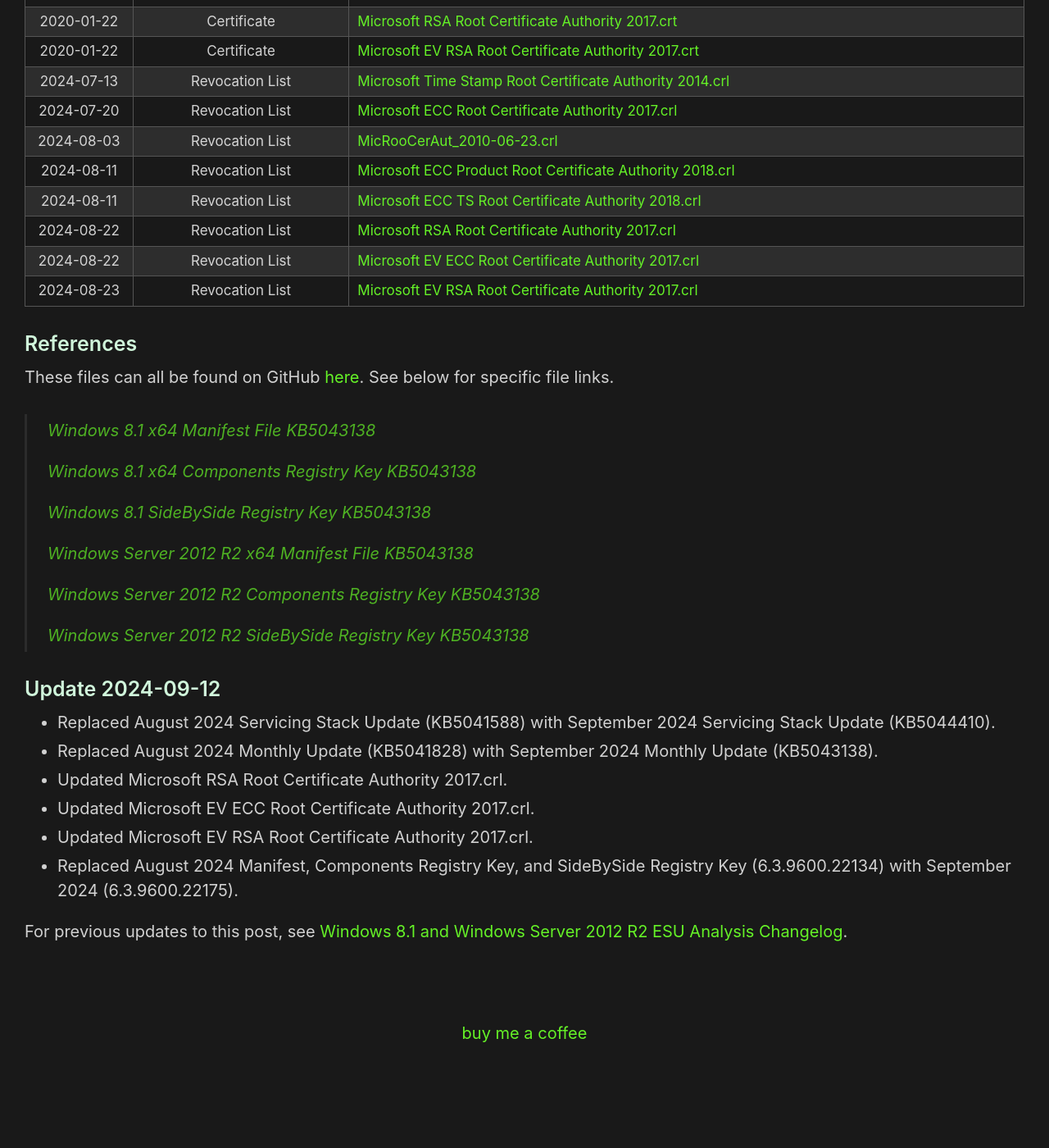
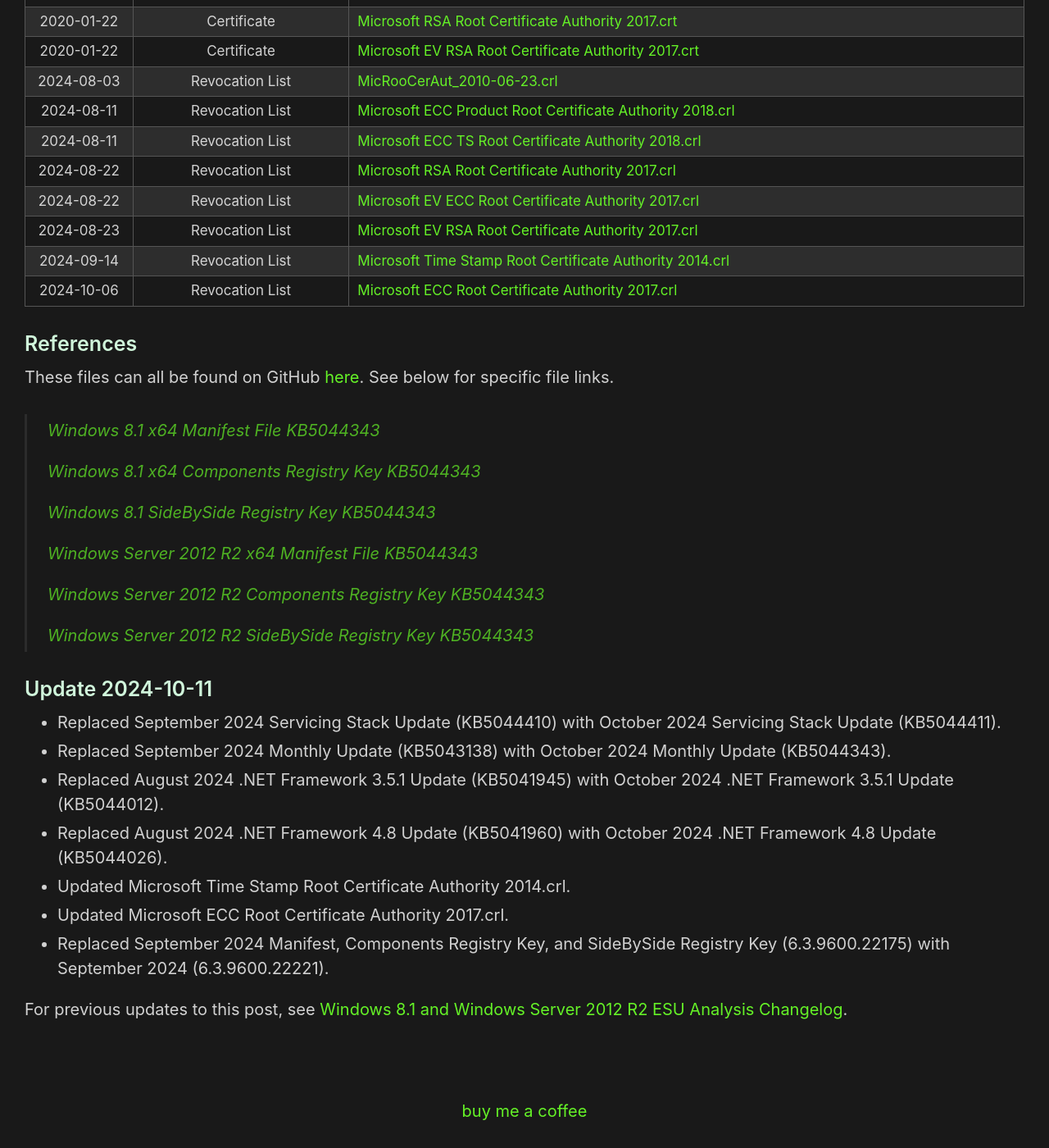
Before and after one commit to HackAndPwn/HackAndPwn.github.io, a Jekyll site: the page built from _posts/2024-01-21-windows-8.1-and-2012-r2-esu-analysis.md, in a window 1280 px wide and 1400 px high, scrolled down 3335 px. Shown: the whole window at 82% size. Built offline with Jekyll 4.4.1, drawn with Linux system fonts in a browser that asks for light colours; before the commit the page ends 4640 px from its top, so only the background shows below that; some of the changed text lies outside the part shown.

Commit message:
oct 2024 server / win8 updates

```diff
--- a/_posts/2024-01-21-windows-8.1-and-2012-r2-esu-analysis.md
+++ b/_posts/2024-01-21-windows-8.1-and-2012-r2-esu-analysis.md
@@ -2,7 +2,7 @@
 layout: post
 title: Windows 8.1 and Windows Server 2012 R2 ESU Analysis
 original_date: 2024-01-21
-date: 2024-09-12
+date: 2024-10-11
 ---
 
 The original Windows 7 ESU Analysis can be found [here](https://hackandpwn.com/windows-7-esu-analysis).  With the ending of support for Windows 8.1 and Server 2012 R2 in 2023, additional research was conducted to see if similar techniques would work for these operating systems as well.  It was determined that both Windows 8.1 and Windows Server 2012 R2 can be fully patched past the supported period.
@@ -17,35 +17,35 @@
 
 > <center><img src="/assets/2024-01-21-windows-8.1-and-2012-r2-esu-analysis/01.png"></center>
 
-### Install The Latest Servicing Stack Update (SSU) - KB5044410 (September 2024)
-Install [Windows8.1-KB5044410-x64.msu](https://github.com/HackAndPwn/Windows-8.1-And-Server-2012-R2-ESU-Analysis/raw/main/Patches/01_Windows8.1-KB5044410-x64.msu) and reboot the computer.
+### Install The Latest Servicing Stack Update (SSU) - KB5044411 (October 2024)
+Install [Windows8.1-KB5044411-x64.msu](https://github.com/HackAndPwn/Windows-8.1-And-Server-2012-R2-ESU-Analysis/raw/main/Patches/01_Windows8.1-KB5044411-x64.msu) and reboot the computer.
 
-### Install The Latest Monthly Cumulative Update Via Failed Reboot Technique - KB5043138 (September 2024)
-1. Install KB5043138 ( [Part 1](https://github.com/HackAndPwn/Windows-8.1-And-Server-2012-R2-ESU-Analysis/raw/main/Patches/02_Windows8.1-KB5043138-x64.zip.001) / [Part 2](https://github.com/HackAndPwn/Windows-8.1-And-Server-2012-R2-ESU-Analysis/raw/main/Patches/02_Windows8.1-KB5043138-x64.zip.002) / [Part 3](https://github.com/HackAndPwn/Windows-8.1-And-Server-2012-R2-ESU-Analysis/raw/main/Patches/02_Windows8.1-KB5043138-x64.zip.003) / [Part 4](https://github.com/HackAndPwn/Windows-8.1-And-Server-2012-R2-ESU-Analysis/raw/main/Patches/02_Windows8.1-KB5043138-x64.zip.004) / [Part 5](https://github.com/HackAndPwn/Windows-8.1-And-Server-2012-R2-ESU-Analysis/raw/main/Patches/02_Windows8.1-KB5043138-x64.zip.005) / [Part 6](https://github.com/HackAndPwn/Windows-8.1-And-Server-2012-R2-ESU-Analysis/raw/main/Patches/02_Windows8.1-KB5043138-x64.zip.006) ) and reboot the computer.  This will result in a failed update and rollback.
+### Install The Latest Monthly Cumulative Update Via Failed Reboot Technique - KB5044343 (October 2024)
+1. Install KB5044343 ( [Part 1](https://github.com/HackAndPwn/Windows-8.1-And-Server-2012-R2-ESU-Analysis/raw/main/Patches/02_Windows8.1-KB5044343-x64.zip.001) / [Part 2](https://github.com/HackAndPwn/Windows-8.1-And-Server-2012-R2-ESU-Analysis/raw/main/Patches/02_Windows8.1-KB5044343-x64.zip.002) / [Part 3](https://github.com/HackAndPwn/Windows-8.1-And-Server-2012-R2-ESU-Analysis/raw/main/Patches/02_Windows8.1-KB5044343-x64.zip.003) / [Part 4](https://github.com/HackAndPwn/Windows-8.1-And-Server-2012-R2-ESU-Analysis/raw/main/Patches/02_Windows8.1-KB5044343-x64.zip.004) / [Part 5](https://github.com/HackAndPwn/Windows-8.1-And-Server-2012-R2-ESU-Analysis/raw/main/Patches/02_Windows8.1-KB5044343-x64.zip.005) / [Part 6](https://github.com/HackAndPwn/Windows-8.1-And-Server-2012-R2-ESU-Analysis/raw/main/Patches/02_Windows8.1-KB5044343-x64.zip.006) ) and reboot the computer.  This will result in a failed update and rollback.
 2. Apply the  new Windows 8.1 or Server 2012 R2 SideBySide registry key linked below.
-3. Install KB5043138 again and reboot the computer.  This will result in a successful update.
+3. Install KB5044343 again and reboot the computer.  This will result in a successful update.
 
-### Install The Latest Monthly Cumulative Update Via Manifest/Component Technique - KB5043138 (September 2024)
+### Install The Latest Monthly Cumulative Update Via Manifest/Component Technique - KB5044343 (October 2024)
 If using the Manifest/Components registry key technique:
 1. Copy the manifest file linked below into the C:\Windows\WinSxS\Manifests folder.  This can be done by executing the following commands:
 > takeown /f C:\Windows\WinSxS\Manifests /a
 >
 > icacls C:\Windows\WinSxS\Manifests /grant Everyone:(F)
 >
-> copy amd64_microsoft-windows-s..edsecurityupdatesai_31bf3856ad364e35_6.3.9600.22175_none_599f5531f64c180f.manifest C:\Windows\WinSxS\Manifests
+> copy amd64_microsoft-windows-s..edsecurityupdatesai_31bf3856ad364e35_6.3.9600.22221_none_59d1658bf6272425.manifest C:\Windows\WinSxS\Manifests
 >
 > icacls C:\Windows\WinSxS\Manifests /remove Everyone
 >
 > icacls C:\Windows\WinSxS\Manifests /setowner "NT SERVICE\TrustedInstaller"
 2. Apply the new Windows 8.1 or Server 2012 R2 Components registry key linked below.
 3. Apply the new Windows 8.1 or Server 2012 R2 SideBySide registry key linked below.
-4. Install KB5043138 ( [Part 1](https://github.com/HackAndPwn/Windows-8.1-And-Server-2012-R2-ESU-Analysis/raw/main/Patches/02_Windows8.1-KB5043138-x64.zip.001) / [Part 2](https://github.com/HackAndPwn/Windows-8.1-And-Server-2012-R2-ESU-Analysis/raw/main/Patches/02_Windows8.1-KB5043138-x64.zip.002) / [Part 3](https://github.com/HackAndPwn/Windows-8.1-And-Server-2012-R2-ESU-Analysis/raw/main/Patches/02_Windows8.1-KB5043138-x64.zip.003) / [Part 4](https://github.com/HackAndPwn/Windows-8.1-And-Server-2012-R2-ESU-Analysis/raw/main/Patches/02_Windows8.1-KB5043138-x64.zip.004) / [Part 5](https://github.com/HackAndPwn/Windows-8.1-And-Server-2012-R2-ESU-Analysis/raw/main/Patches/02_Windows8.1-KB5043138-x64.zip.005) / [Part 6](https://github.com/HackAndPwn/Windows-8.1-And-Server-2012-R2-ESU-Analysis/raw/main/Patches/02_Windows8.1-KB5043138-x64.zip.006) ).
+4. Install KB5044343 ( [Part 1](https://github.com/HackAndPwn/Windows-8.1-And-Server-2012-R2-ESU-Analysis/raw/main/Patches/02_Windows8.1-KB5044343-x64.zip.001) / [Part 2](https://github.com/HackAndPwn/Windows-8.1-And-Server-2012-R2-ESU-Analysis/raw/main/Patches/02_Windows8.1-KB5044343-x64.zip.002) / [Part 3](https://github.com/HackAndPwn/Windows-8.1-And-Server-2012-R2-ESU-Analysis/raw/main/Patches/02_Windows8.1-KB5044343-x64.zip.003) / [Part 4](https://github.com/HackAndPwn/Windows-8.1-And-Server-2012-R2-ESU-Analysis/raw/main/Patches/02_Windows8.1-KB5044343-x64.zip.004) / [Part 5](https://github.com/HackAndPwn/Windows-8.1-And-Server-2012-R2-ESU-Analysis/raw/main/Patches/02_Windows8.1-KB5044343-x64.zip.005) / [Part 6](https://github.com/HackAndPwn/Windows-8.1-And-Server-2012-R2-ESU-Analysis/raw/main/Patches/02_Windows8.1-KB5044343-x64.zip.006) ).
 
-### Install The Latest .NET 3.5 Update - KB5041945 (August 2024)
-Install [Windows8.1-KB5041945-x64.msu](https://github.com/HackAndPwn/Windows-8.1-And-Server-2012-R2-ESU-Analysis/raw/main/Patches/03_Windows8.1-KB5041945-x64.msu).
+### Install The Latest .NET 3.5 Update - KB5044012 (October 2024)
+Install [Windows8.1-KB5044012-x64.msu](https://github.com/HackAndPwn/Windows-8.1-And-Server-2012-R2-ESU-Analysis/raw/main/Patches/03_Windows8.1-KB5044012-x64.msu).
 
-### Install The Latest .NET 4.8 Update - KB5041960 (August 2024)
-Install [Windows8.1-KB5041960-x64-ndp48.msu](https://github.com/HackAndPwn/Windows-8.1-And-Server-2012-R2-ESU-Analysis/raw/main/Patches/04_Windows8.1-KB5041960-x64-ndp48.msu).
+### Install The Latest .NET 4.8 Update - KB5044026 (October 2024)
+Install [Windows8.1-KB5044026-x64-ndp48.msu](https://github.com/HackAndPwn/Windows-8.1-And-Server-2012-R2-ESU-Analysis/raw/main/Patches/04_Windows8.1-KB5044026-x64-ndp48.msu).
 
 ### Install The Latest Root Certificate Updates
 Finally, the latest Microsoft Root Certificates need to be installed into the Local Computer Trusted Root Authority Certificate Store.  A batch file to automatically install all certificates and revocation lists can be found here: [Import.cmd](https://github.com/HackAndPwn/Windows-7-Patching/blob/master/08_Certs/Import.cmd)
@@ -60,38 +60,39 @@
 <tr><td>2020-01-22</td><td>Certificate</td><td style="text-align:left"><a href="https://github.com/HackAndPwn/Windows-7-Patching/raw/master/08_Certs/Microsoft%20EV%20ECC%20Root%20Certificate%20Authority%202017.crt">Microsoft EV ECC Root Certificate Authority 2017.crt</a></td></tr>
 <tr><td>2020-01-22</td><td>Certificate</td><td style="text-align:left"><a href="https://github.com/HackAndPwn/Windows-7-Patching/raw/master/08_Certs/Microsoft%20RSA%20Root%20Certificate%20Authority%202017.crt">Microsoft RSA Root Certificate Authority 2017.crt</a></td></tr>
 <tr><td>2020-01-22</td><td>Certificate</td><td style="text-align:left"><a href="https://github.com/HackAndPwn/Windows-7-Patching/raw/master/08_Certs/Microsoft%20EV%20RSA%20Root%20Certificate%20Authority%202017.crt">Microsoft EV RSA Root Certificate Authority 2017.crt</a></td></tr>
-<tr><td>2024-07-13</td><td>Revocation List</td><td style="text-align:left"><a href="https://github.com/HackAndPwn/Windows-7-Patching/raw/master/08_Certs/Microsoft%20Time%20Stamp%20Root%20Certificate%20Authority%202014.crl">Microsoft Time Stamp Root Certificate Authority 2014.crl</a></td></tr>
-<tr><td>2024-07-20</td><td>Revocation List</td><td style="text-align:left"><a href="https://github.com/HackAndPwn/Windows-7-Patching/raw/master/08_Certs/Microsoft%20ECC%20Root%20Certificate%20Authority%202017.crl">Microsoft ECC Root Certificate Authority 2017.crl</a></td></tr>
 <tr><td>2024-08-03</td><td>Revocation List</td><td style="text-align:left"><a href="https://github.com/HackAndPwn/Windows-7-Patching/raw/master/08_Certs/MicRooCerAut_2010-06-23.crl">MicRooCerAut_2010-06-23.crl</a></td></tr>
 <tr><td>2024-08-11</td><td>Revocation List</td><td style="text-align:left"><a href="https://github.com/HackAndPwn/Windows-7-Patching/raw/master/08_Certs/Microsoft%20ECC%20Product%20Root%20Certificate%20Authority%202018.crl">Microsoft ECC Product Root Certificate Authority 2018.crl</a></td></tr>
 <tr><td>2024-08-11</td><td>Revocation List</td><td style="text-align:left"><a href="https://github.com/HackAndPwn/Windows-7-Patching/raw/master/08_Certs/Microsoft%20ECC%20TS%20Root%20Certificate%20Authority%202018.crl">Microsoft ECC TS Root Certificate Authority 2018.crl</a></td></tr>
 <tr><td>2024-08-22</td><td>Revocation List</td><td style="text-align:left"><a href="https://github.com/HackAndPwn/Windows-7-Patching/raw/master/08_Certs/Microsoft%20RSA%20Root%20Certificate%20Authority%202017.crl">Microsoft RSA Root Certificate Authority 2017.crl</a></td></tr>
 <tr><td>2024-08-22</td><td>Revocation List</td><td style="text-align:left"><a href="https://github.com/HackAndPwn/Windows-7-Patching/raw/master/08_Certs/Microsoft%20EV%20ECC%20Root%20Certificate%20Authority%202017.crl">Microsoft EV ECC Root Certificate Authority 2017.crl</a></td></tr>
 <tr><td>2024-08-23</td><td>Revocation List</td><td style="text-align:left"><a href="https://github.com/HackAndPwn/Windows-7-Patching/raw/master/08_Certs/Microsoft%20EV%20RSA%20Root%20Certificate%20Authority%202017.crl">Microsoft EV RSA Root Certificate Authority 2017.crl</a></td></tr>
+<tr><td>2024-09-14</td><td>Revocation List</td><td style="text-align:left"><a href="https://github.com/HackAndPwn/Windows-7-Patching/raw/master/08_Certs/Microsoft%20Time%20Stamp%20Root%20Certificate%20Authority%202014.crl">Microsoft Time Stamp Root Certificate Authority 2014.crl</a></td></tr>
+<tr><td>2024-10-06</td><td>Revocation List</td><td style="text-align:left"><a href="https://github.com/HackAndPwn/Windows-7-Patching/raw/master/08_Certs/Microsoft%20ECC%20Root%20Certificate%20Authority%202017.crl">Microsoft ECC Root Certificate Authority 2017.crl</a></td></tr>
 </tbody></table>
 
 ### References
 
 These files can all be found on GitHub [here](https://github.com/HackAndPwn/Windows-8.1-And-Server-2012-R2-ESU-Analysis).  See below for specific file links.
 
-> [Windows 8.1 x64 Manifest File KB5043138](https://github.com/HackAndPwn/Windows-8.1-And-Server-2012-R2-ESU-Analysis/blob/main/2024_09/amd64_microsoft-windows-s..edsecurityupdatesai_31bf3856ad364e35_6.3.9600.22175_none_599f5531f64c180f.manifest)
+> [Windows 8.1 x64 Manifest File KB5044343](https://github.com/HackAndPwn/Windows-8.1-And-Server-2012-R2-ESU-Analysis/blob/main/2024_10/amd64_microsoft-windows-s..edsecurityupdatesai_31bf3856ad364e35_6.3.9600.22221_none_59d1658bf6272425.manifest)
 >
-> [Windows 8.1 x64 Components Registry Key KB5043138](https://github.com/HackAndPwn/Windows-8.1-And-Server-2012-R2-ESU-Analysis/blob/main/2024_09/8.1_x64_ComponentsRegistryKey.reg)
+> [Windows 8.1 x64 Components Registry Key KB5044343](https://github.com/HackAndPwn/Windows-8.1-And-Server-2012-R2-ESU-Analysis/blob/main/2024_10/8.1_x64_ComponentsRegistryKey.reg)
 >
-> [Windows 8.1 SideBySide Registry Key KB5043138](https://github.com/HackAndPwn/Windows-8.1-And-Server-2012-R2-ESU-Analysis/blob/main/2024_09/8.1_x64_SideBySideRegistryKey_x64.reg)
+> [Windows 8.1 SideBySide Registry Key KB5044343](https://github.com/HackAndPwn/Windows-8.1-And-Server-2012-R2-ESU-Analysis/blob/main/2024_10/8.1_x64_SideBySideRegistryKey_x64.reg)
 >
-> [Windows Server 2012 R2 x64 Manifest File KB5043138](https://github.com/HackAndPwn/Windows-8.1-And-Server-2012-R2-ESU-Analysis/blob/main/2024_09/amd64_microsoft-windows-s..edsecurityupdatesai_31bf3856ad364e35_6.3.9600.22175_none_599f5531f64c180f.manifest)
+> [Windows Server 2012 R2 x64 Manifest File KB5044343](https://github.com/HackAndPwn/Windows-8.1-And-Server-2012-R2-ESU-Analysis/blob/main/2024_10/amd64_microsoft-windows-s..edsecurityupdatesai_31bf3856ad364e35_6.3.9600.22221_none_59d1658bf6272425.manifest)
 >
-> [Windows Server 2012 R2 Components Registry Key KB5043138](https://github.com/HackAndPwn/Windows-8.1-And-Server-2012-R2-ESU-Analysis/blob/main/2024_09/Server_2012_R2_x64_ComponentsRegistryKey.reg)
+> [Windows Server 2012 R2 Components Registry Key KB5044343](https://github.com/HackAndPwn/Windows-8.1-And-Server-2012-R2-ESU-Analysis/blob/main/2024_10/Server_2012_R2_x64_ComponentsRegistryKey.reg)
 >
-> [Windows Server 2012 R2 SideBySide Registry Key KB5043138](https://github.com/HackAndPwn/Windows-8.1-And-Server-2012-R2-ESU-Analysis/blob/main/2024_09/Server_2012_R2_x64_SideBySideRegistryKey_x64.reg)
+> [Windows Server 2012 R2 SideBySide Registry Key KB5044343](https://github.com/HackAndPwn/Windows-8.1-And-Server-2012-R2-ESU-Analysis/blob/main/2024_10/Server_2012_R2_x64_SideBySideRegistryKey_x64.reg)
 
-### Update 2024-09-12
-* Replaced August 2024 Servicing Stack Update (KB5041588) with September 2024 Servicing Stack Update (KB5044410).
-* Replaced August 2024 Monthly Update (KB5041828) with September 2024 Monthly Update (KB5043138).
-* Updated Microsoft RSA Root Certificate Authority 2017.crl.
-* Updated Microsoft EV ECC Root Certificate Authority 2017.crl.
-* Updated Microsoft EV RSA Root Certificate Authority 2017.crl.
-* Replaced August 2024 Manifest, Components Registry Key, and SideBySide Registry Key (6.3.9600.22134) with September 2024 (6.3.9600.22175).
+### Update 2024-10-11
+* Replaced September 2024 Servicing Stack Update (KB5044410) with October 2024 Servicing Stack Update (KB5044411).
+* Replaced September 2024 Monthly Update (KB5043138) with October 2024 Monthly Update (KB5044343).
+* Replaced August 2024 .NET Framework 3.5.1 Update (KB5041945) with October 2024 .NET Framework 3.5.1 Update (KB5044012).
+* Replaced August 2024 .NET Framework 4.8 Update (KB5041960) with October 2024 .NET Framework 4.8 Update (KB5044026).
+* Updated Microsoft Time Stamp Root Certificate Authority 2014.crl.
+* Updated Microsoft ECC Root Certificate Authority 2017.crl.
+* Replaced September 2024 Manifest, Components Registry Key, and SideBySide Registry Key (6.3.9600.22175) with September 2024 (6.3.9600.22221).
 
 For previous updates to this post, see [Windows 8.1 and Windows Server 2012 R2 ESU Analysis Changelog](https://hackandpwn.com/windows-8.1-and-2012-r2-esu-analysis-changelog/).
```
Also changed, not shown: _posts/2024-01-21-windows-8.1-and-2012-r2-esu-analysis-changelog.md (+8 -0 lines).
